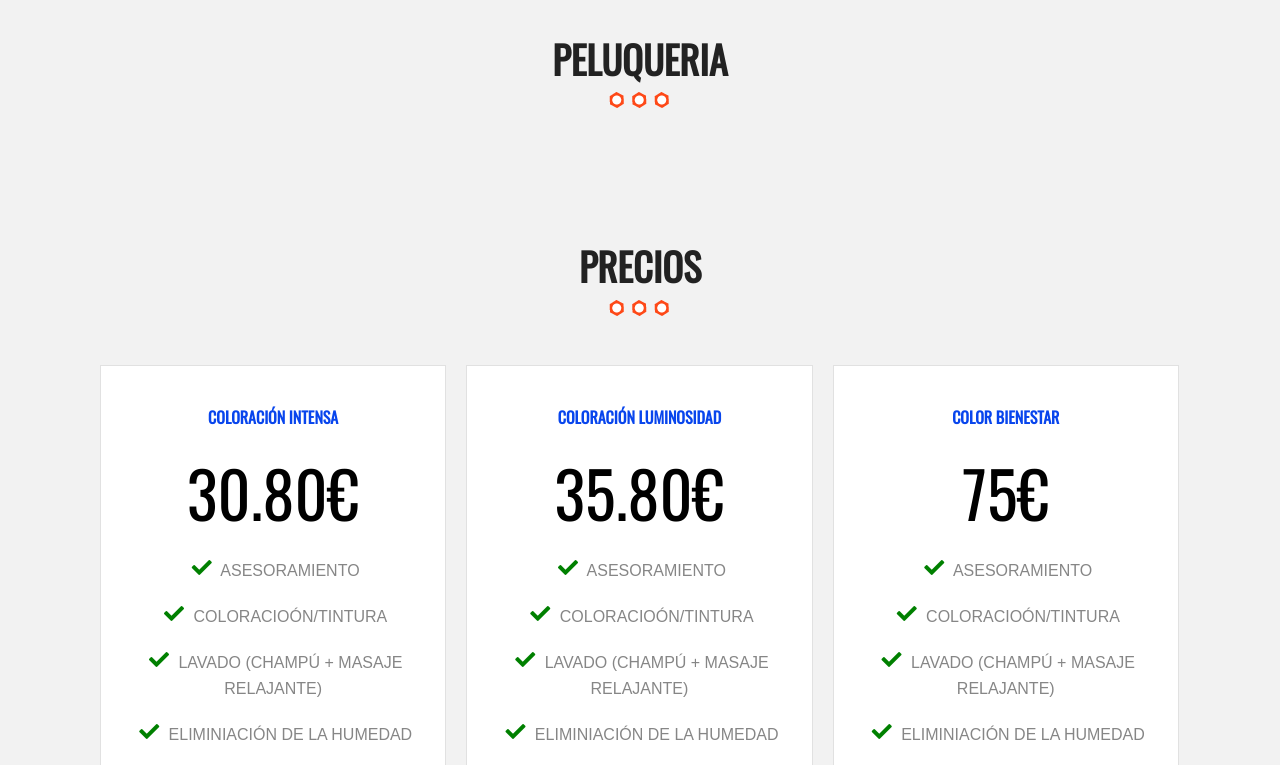
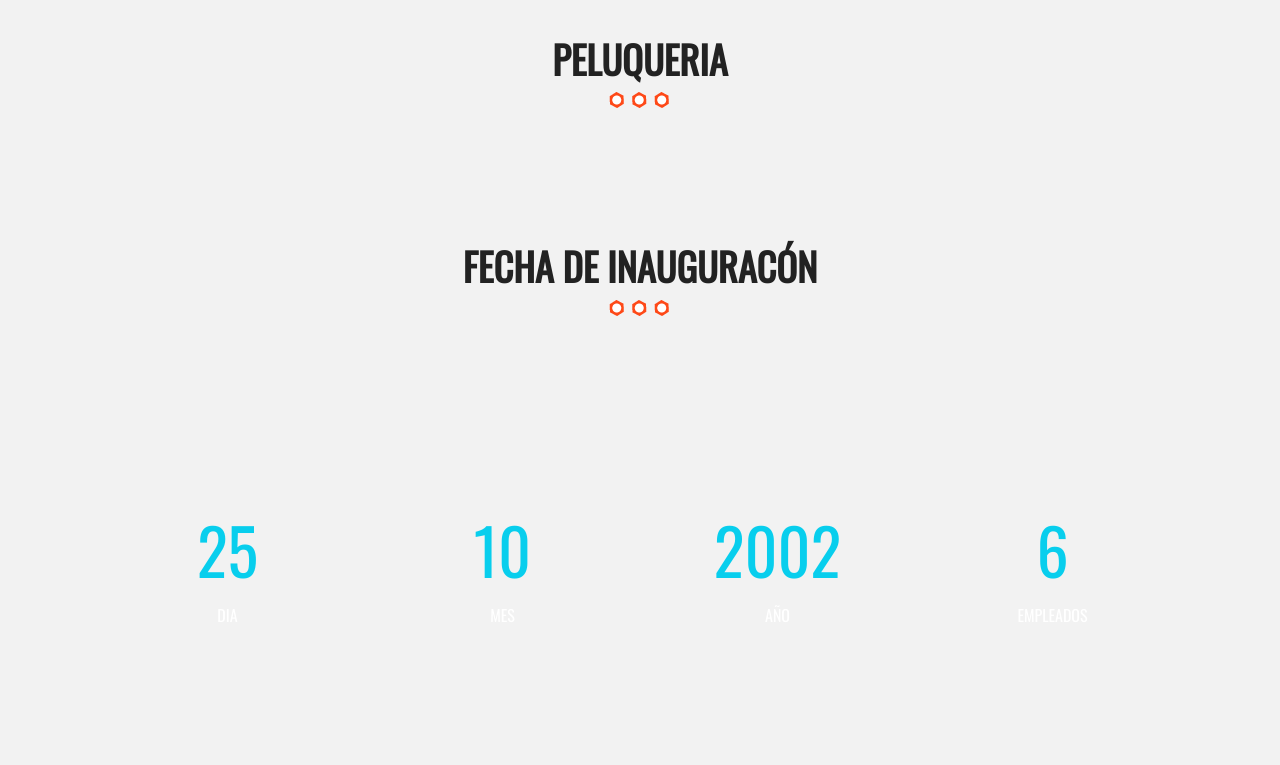
Before and after one commit to ricpar90/tcuido, a PHP site: page /tcuido/ in a window 1280 px wide. Shown: the part 2205-2970 px from the top of the page. Run offline with PHP 8.4, Linux system fonts and the light colour scheme; data that the repository does not hold is empty; some libraries are stand-ins or nearby versions.

Commit message:
cambios inauguracion

```diff
--- a/htdocs/Tcuido/css/main.css
+++ b/htdocs/Tcuido/css/main.css
@@ -691,19 +691,17 @@ div.servicio:hover img {
     height: auto;
 }
 
-/ .contador:before {
-    background-image: url(../img/betanzos.jpeg);
+.contador:before {
+    background-image: url(../img/betanzos.jpg);
     content: '';
 }
 
-
-/*
-.resumen-evento {
+.resumen-servicio {
     position: relative;
     padding: 120px 0;
 }
 
-.resumen-evento li {
+.resumen-servicio li {
     width: 50%;
     float: left;
     text-align: center;
@@ -713,11 +711,10 @@ div.servicio:hover img {
 }
 
 @media(min-width: 768px) {
-    .resumen-evento li {
+    .resumen-servicio li {
         width: 25%;
     }
 }
-*/
 
 .numero {
     color: #08CEED;
@@ -1174,6 +1171,10 @@ div.cboxElement {
     text-align: center;
 }
 
+.registrado {
+    text-align: center;
+}
+
 div.cboxElement
 /* ==========================================================================
    Helper classes
--- a/htdocs/Tcuido/index.php
+++ b/htdocs/Tcuido/index.php
@@ -113,23 +113,21 @@
 
     <?php include_once 'includes/templates/peluqueria.php'; ?>
 
-    <!--
+
+    <section class="seccion">
+        <h2>Fecha de inauguracón</h2>
+    </section>
     <div class="contador parallax">
         <div class="contenedor">
             <ul class="resumen-servicio clearfix">
-                <li>
-                    <p class="numero"> </p> Empleados </li>
-                <li>
-                    <p class="numero"> </p> Centros </li>
-                <li>
-                    <p class="numero"> </p> Cursos </li>
-                <li>
-                    <p class="numero"> </p> Rebajas </li>
-
+                <li><p class="numero"> </p> Dia </li>
+                <li><p class="numero"> </p> Mes </li>
+                <li><p class="numero"> </p> Año </li>
+                <li><p class="numero"> </p> Empleados </li>
             </ul>
         </div>
     </div>
-    -->
+
 
     <section class="precios seccion">
         <h2>Precios</h2>
--- a/htdocs/Tcuido/js/main.js
+++ b/htdocs/Tcuido/js/main.js
@@ -215,10 +215,10 @@ $(function() {
     });
 
     //Animaciones para los numeros
-    $('.resumen-evento li:nth-child(1) p').animateNumber({ number: 6 }, 3000);
-    $('.resumen-evento li:nth-child(2) p').animateNumber({ number: 10 }, 3000);
-    $('.resumen-evento li:nth-child(3) p').animateNumber({ number: 20 }, 3000);
-    $('.resumen-evento li:nth-child(4) p').animateNumber({ number: 2 }, 3000);
+    $('.resumen-servicio li:nth-child(1) p').animateNumber({ number: 25 }, 3000);
+    $('.resumen-servicio li:nth-child(2) p').animateNumber({ number: 10 }, 3000);
+    $('.resumen-servicio li:nth-child(3) p').animateNumber({ number: 2002 }, 3000);
+    $('.resumen-servicio li:nth-child(4) p').animateNumber({ number: 6 }, 3000);
 
     //Cuenta regresiva
     $('.cuenta-regresiva').countdown('2021/01/07 09:00:00', function(event) {
--- a/htdocs/Tcuido/validar_registro.php
+++ b/htdocs/Tcuido/validar_registro.php
@@ -43,7 +43,7 @@
         endif;
     endif; ?>
 
-
+    </div>
 </section>
 
 <?php include_once 'includes/templates/footer.php'; ?>
```
Also changed, not shown: htdocs/Tcuido/img/betanzos.jpg (added), htdocs/Tcuido/img/galeria/01_.JPG (deleted).
